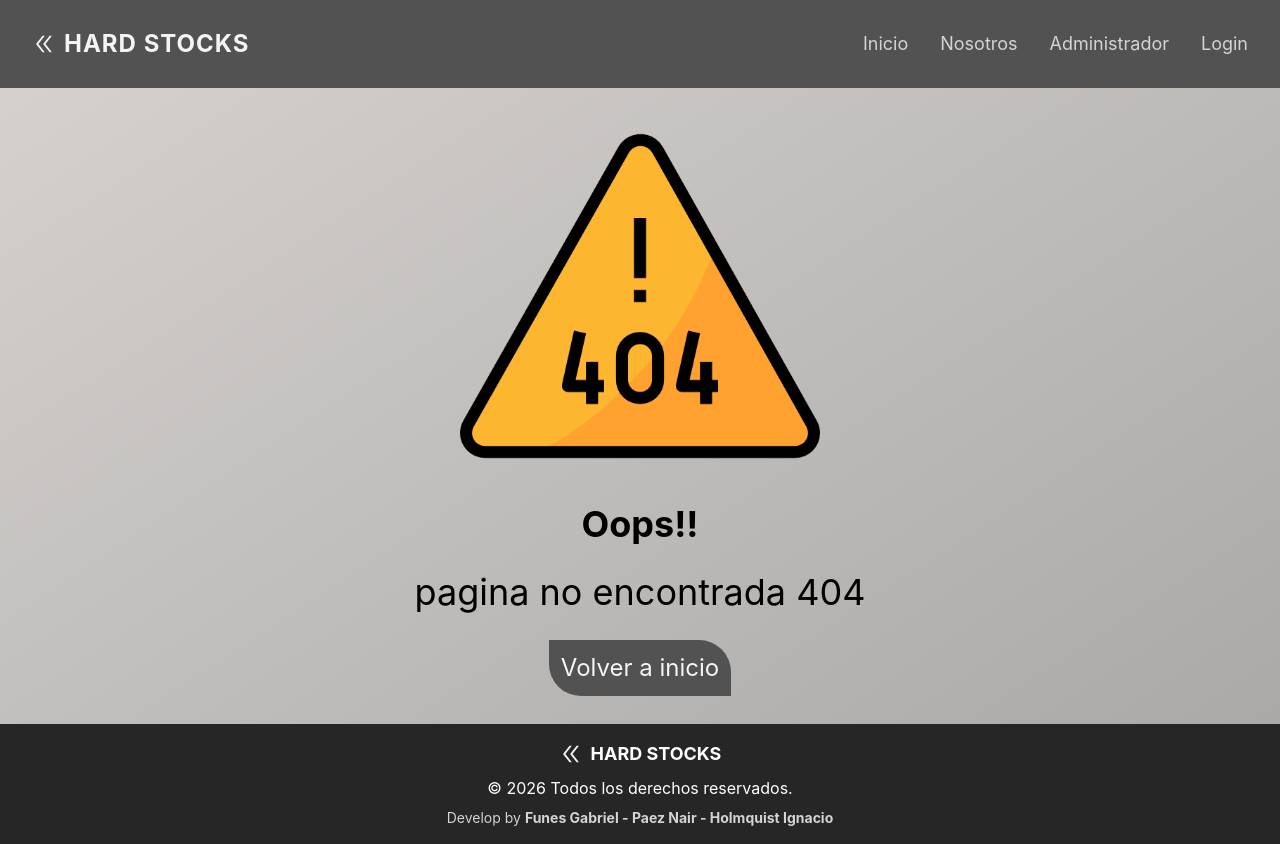
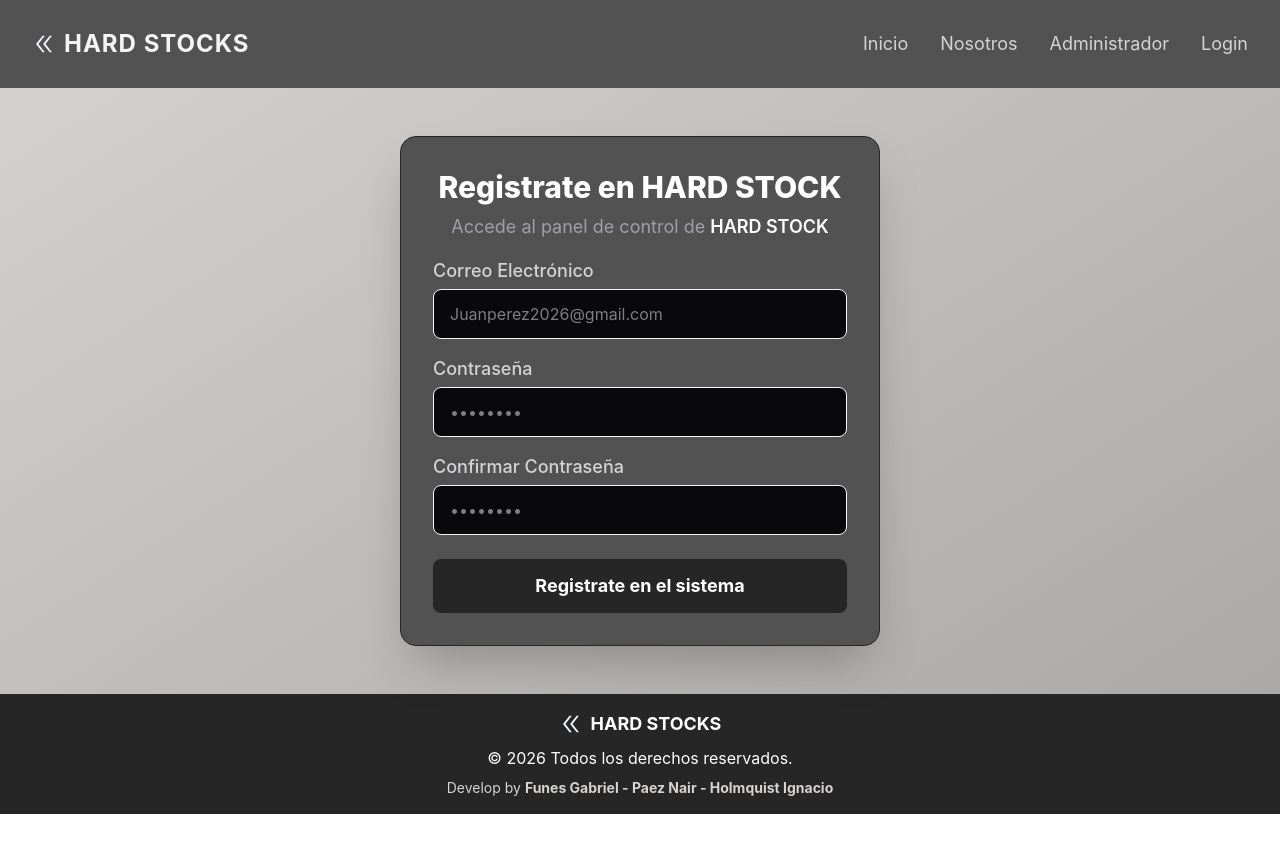
Before and after one commit to nikki0011/E-COMMERCE-PRO-G1-M2, a React (Vite) app: page /registro in a window 1280 px wide. After the commit the page ends 814 px from the top, so only its background shows below. Built offline with nearby package versions, Linux system fonts and the light colour scheme.

Commit message:
Agregamos el formulario de registro y su maquetado

```diff
--- a/src/App.tsx
+++ b/src/App.tsx
@@ -11,6 +11,7 @@ import { useEffect, useState } from "react";
 import { AppContext } from "./context/AppContext";
 import type { Producto, ProductoFormData } from "./interfaces/productos";
 import About from "./components/pages/About";
+import Registro from "./components/pages/FormRegistro";
 
 
 function App() {
@@ -83,6 +84,7 @@ function App() {
               <Route path="/administrador" element={<Administrador></Administrador>} />
               <Route path="/DetalleProducto/:id" element={<DetalleProducto></DetalleProducto>} />
               <Route path="/nosotros" element={<About></About>} />
+              <Route path="/registro" element={<Registro></Registro>} />
               <Route path="*" element={<Error404></Error404>} />
             </Routes>
           </main>
--- a/src/components/pages/DetalleProducto.tsx
+++ b/src/components/pages/DetalleProducto.tsx
@@ -23,7 +23,7 @@ const DetalleProducto = () => {
     return null;
   }
   return (
-    <div className="container mx-auto px-4 py-8 break-words">
+    <div className="container mx-auto px-4 py-8 wrap-break-word">
       <div>
         <Link
           to="/"
--- a/src/components/pages/FormRegistro.tsx
+++ b/src/components/pages/FormRegistro.tsx
@@ -0,0 +1,79 @@
+const Registro = () => {
+  return (
+    <section className="flex grow items-center justify-center py-12 px-4 sm:px-6 md:px-30 lg:px-60 xl:px-100 animate-fadeIn">
+      <div className=" w-full space-y-8 bg-neutral-600 p-8 rounded-2xl border border-neutral-800 shadow-2xl backdrop-blur-sm">
+        <div className="mb-0">
+          <h1 className=" text-center text-3xl font-extrabold text-white">
+            Registrate en HARD STOCK
+          </h1>
+          <p className="mt-2 text-center text-lg text-zinc-400">
+            Accede al panel de control de{" "}
+            <span className="text-white font-semibold">HARD STOCK</span>
+          </p>
+        </div>
+        <form className="mt-4 space-y-6">
+          <div className="space-y-4">
+            <div>
+              <label
+                htmlFor="email"
+                className="block text-lg font-medium text-zinc-300 mb-1"
+              >
+                Correo Electrónico
+              </label>
+              <input
+                id="email"
+                type="email"
+                autoComplete="email"
+                className={`w-full px-4 py-3 bg-zinc-950 border rounded-lg text-zinc-100 focus:outline-none focus:ring-2 focus:ring-slate-200/30 transition-all`}
+                placeholder="Juanperez2026@gmail.com"
+              />
+              <p className="text-red-500 text-xs mt-1 italic"></p>
+            </div>
+            <div>
+              <label
+                htmlFor="password"
+                className="block text-lg font-medium text-zinc-300 mb-1"
+              >
+                Contraseña
+              </label>
+              <input
+                id="password"
+                type="password"
+                autoComplete="current-password"
+                className={`w-full px-4 py-3 bg-zinc-950 border rounded-lg text-zinc-100 focus:outline-none focus:ring-2 focus:ring-slate-200/30 transition-all`}
+                placeholder="••••••••"
+              />
+              <p className="text-red-500 text-xs mt-1 italic"></p>
+            </div>
+            <div>
+              <label
+                htmlFor="confirmPassword"
+                className="block text-lg font-medium text-zinc-300 mb-1"
+              >
+                Confirmar Contraseña
+              </label>
+              <input
+                id="confirmPassword"
+                type="password"
+                autoComplete="current-password"
+                className={`w-full px-4 py-3 bg-zinc-950 border rounded-lg text-zinc-100 focus:outline-none focus:ring-2 focus:ring-slate-200/30 transition-all`}
+                placeholder="••••••••"
+              />
+              <p className="text-red-500 text-xs mt-1 italic"></p>
+            </div>
+          </div>
+          <div>
+            <button
+              type="submit"
+              className="group relative w-full flex justify-center py-3 px-4 border border-transparent font-bold rounded-lg text-white bg-neutral-800 hover:bg-neutral-900 cursor-pointer text-lg"
+            >
+              Registrate en el sistema
+            </button>
+          </div>
+        </form>
+      </div>
+    </section>
+  );
+};
+
+export default Registro;
--- a/src/components/pages/Login.tsx
+++ b/src/components/pages/Login.tsx
@@ -1,3 +1,4 @@
+import { Link } from "react-router";
 
 const Login = () => {
   return (
@@ -47,7 +48,7 @@ const Login = () => {
               </p>
             </div>
             <div className="text-center text-lg">
-            <p>¿No tienes una cuenta? <a href="/register" className="text-slate-900 hover:underline text-center">Regístrate aquí</a></p>
+            <p>¿No tienes una cuenta? <Link to="/registro" className="text-slate-900 hover:underline text-center">Regístrate aquí</Link></p>
             </div>
           </div>
           <div>
--- a/src/components/services/Cards.tsx
+++ b/src/components/services/Cards.tsx
@@ -16,7 +16,7 @@ const Cards = ({ producto }: CardProductoProps) => {
 
   return (
     <Card
-      className="group bg-zinc-900 rounded-xl border border-zinc-800 hover:border-blue-500/50 transition-all duration-300 shadow-lg hover:shadow-black-500/10 flex flex-col w-full break-words"
+      className="group bg-zinc-900 rounded-xl border border-zinc-800 hover:border-blue-500/50 transition-all duration-300 shadow-lg hover:shadow-black-500/10 flex flex-col w-full wrap-break-word"
       imgAlt={producto.nombreProducto}
       imgSrc={producto.imagen}
     >
```
